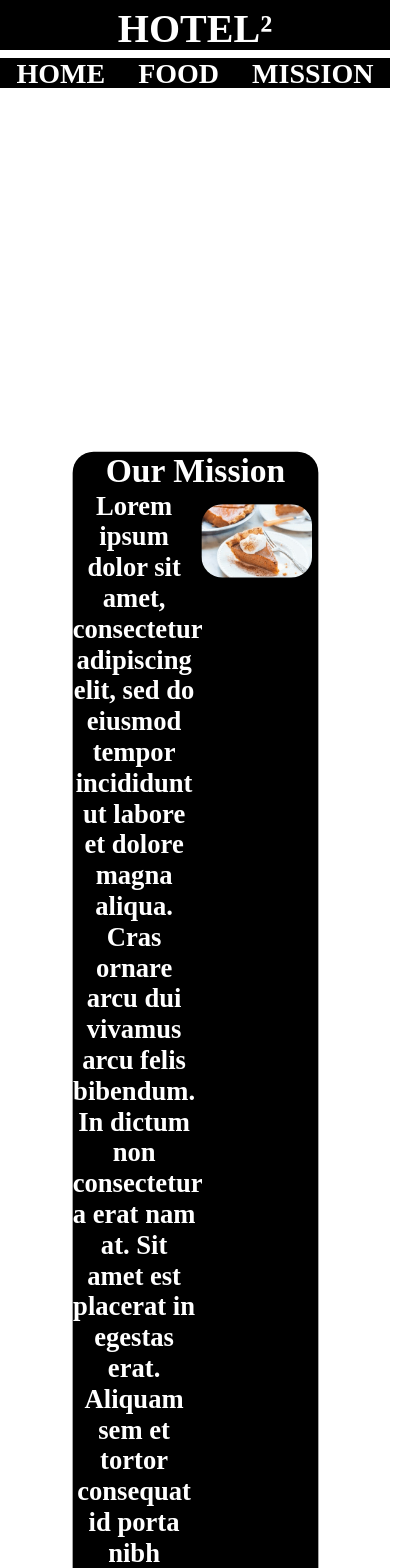
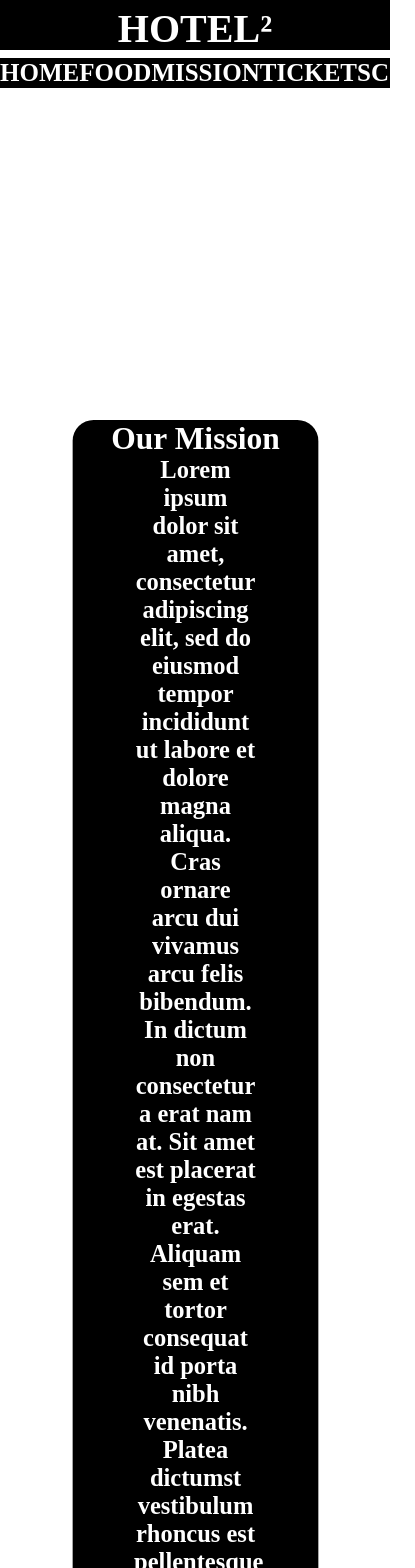
Before and after one commit to staten-island-tech/vue-project-2-ebt, a Nuxt app in the folder project/: page / in a window 390 px wide. Shown: the top 1568 px of the page, 415 px wide, since content can reach past the window. Built offline with nearby package versions, Linux system fonts and the light colour scheme.

Commit message:
did the best I could for now

```diff
--- a/project/components/Attractions.vue
+++ b/project/components/Attractions.vue
@@ -27,7 +27,7 @@
         FIND MORE ATTRACTIONS NEARBY</a
       >
       <!-- check reviews.vue for the class of this link -->
-      <!--try to do more here-->
+      <!-- figure out what needs to be changed for media queries-->
     </section>
   </div>
 </template>
--- a/project/components/tickets.vue
+++ b/project/components/tickets.vue
@@ -120,12 +120,12 @@ export default {
   width: 40%;
   margin: 1rem auto;
 }
-
+/* gotta make display 2 width 100% for last media query */
 .space1 {
   margin: 0.5rem auto;
   font-size: 1.5rem;
 }
-
+/* this font-size doesn't work */
 .btn1 {
   display: inline-block;
   text-transform: uppercase;
--- a/project/pages/index.vue
+++ b/project/pages/index.vue
@@ -114,13 +114,13 @@ body,
   }
 
   h2 {
-    font-size: 3.6rem;
+    font-size: 3.5rem;
   }
   h3 {
-    font-size: 2.6rem;
+    font-size: 2.5rem;
   }
   h4 {
-    font-size: 1.6rem;
+    font-size: 1.5rem;
   }
   .section-title {
     font-size: 5rem;
@@ -129,17 +129,34 @@ body,
     font-size: 4rem;
   }
   .gallery-card {
-    width: 80rem;
+    width: 50%;
   }
   .gallery-img {
     width: 90%;
     height: auto;
     margin: 5rem;
   }
-  .gallery-description {
+  /* .gallery-description {
+  } */
+  #left-button {
+    left: 30%;
+  }
+  #right-button {
+    right: 30%;
   }
   .card {
     width: 40%;
+  }
+  .attractions-card {
+    width: 32rem;
+    height: 32rem;
+  }
+  .space1 {
+    font-size: 2.5rem;
+  }
+  /*  fix this font-size */
+  .attractions-description {
+    font-size: 1.75rem;
   }
 }
 
@@ -150,13 +167,13 @@ body,
     margin: 1.5rem auto;
   }
   h2 {
-    font-size: 4.2rem;
+    font-size: 4rem;
   }
   h3 {
-    font-size: 3.2rem;
+    font-size: 3rem;
   }
   h4 {
-    font-size: 2.2rem;
+    font-size: 2rem;
   }
   .section-title {
     font-size: 6rem;
@@ -165,11 +182,14 @@ body,
     font-size: 5rem;
   }
   /* figure out img and card media queries cuz thats the main issue
-  headers increased by .6 each time
+  headers increased by .5 each time
   section titles by 1 each time
+  figure out card spacing
+
+  might want different style for gallery and home, fix cards for attractions.
   */
   .gallery-card {
-    width: 100rem;
+    width: 100%;
     margin-right: 7rem;
   }
   .gallery-img {
@@ -177,10 +197,27 @@ body,
     height: auto;
     margin: 5rem;
   }
-  .gallery-description {
+  /* .gallery-description {
+  } */
+  #left-button {
+    left: 20%;
   }
+  #right-button {
+    right: 20%;
+  }
+
   .card {
     width: 55%;
+  }
+  .attractions-card {
+    width: 34rem;
+    height: 34rem;
+  }
+  .attractions-description {
+    font-size: 2rem;
+  }
+  .space1 {
+    font-size: 2.5rem;
   }
 }
 @media (max-width: 750px) {
@@ -189,14 +226,21 @@ body,
     height: 250%;
     margin: 0 auto;
   }
+  .flex-parent {
+    flex-direction: column;
+    align-items: center;
+  }
+  .flex-inner {
+    width: 100%;
+  }
   h2 {
-    font-size: 4.8rem;
+    font-size: 4.5rem;
   }
   h3 {
-    font-size: 3.8rem;
+    font-size: 3.5rem;
   }
   h4 {
-    font-size: 2.8rem;
+    font-size: 2.5rem;
   }
   .section-title {
     font-size: 7rem;
@@ -206,21 +250,52 @@ body,
   }
 
   .gallery-card {
-    width: 50%;
+    position: relative;
+    width: 70%;
     background-color: #f44336;
     color: #010101;
-    margin-right: 3rem;
+    display: flex;
+    margin-right: 5rem;
   }
   .gallery-img {
     width: 90%;
     height: auto;
     margin: 5rem;
   }
+
+  .gallery-parent {
+    flex-direction: column;
+  }
   .gallery-description {
-    width: 80%;
+    margin-right: 0rem;
+  }
+  #left-button {
+    left: 10%;
+  }
+  #right-button {
+    right: 10%;
   }
   .card {
     width: 70%;
   }
+  .pricetag {
+    font-size: 2.5rem;
+  }
+  .attractions-card {
+    width: 36rem;
+    height: 36rem;
+  }
+  .attractions-description {
+    font-size: 2.25rem;
+  }
+  .space1 {
+    font-size: 7rem;
+  }
+
+  /* .btn1 {
+  } might want to make button smaller */
+  .display2 {
+    width: 100%;
+  }
 }
 </style>
```
